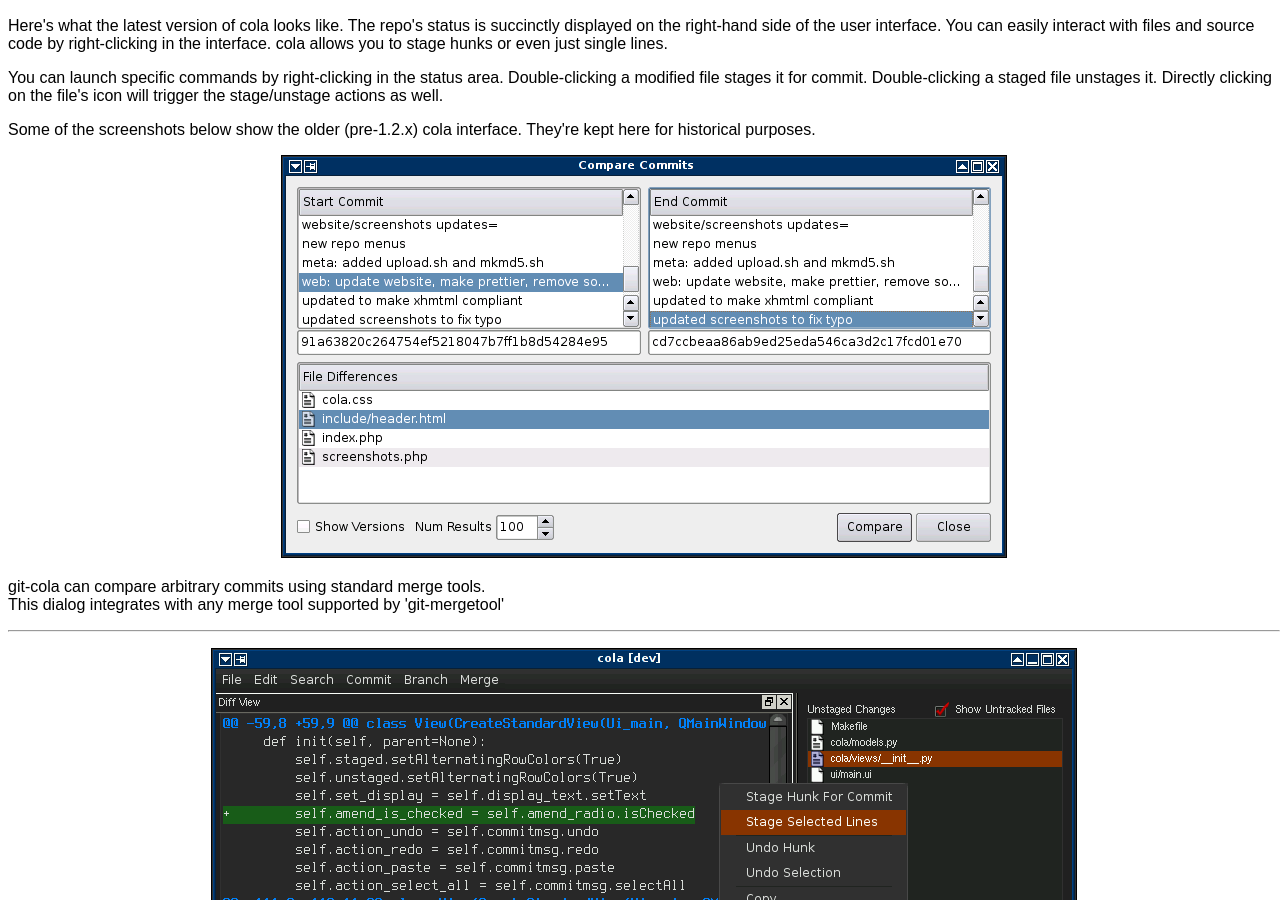
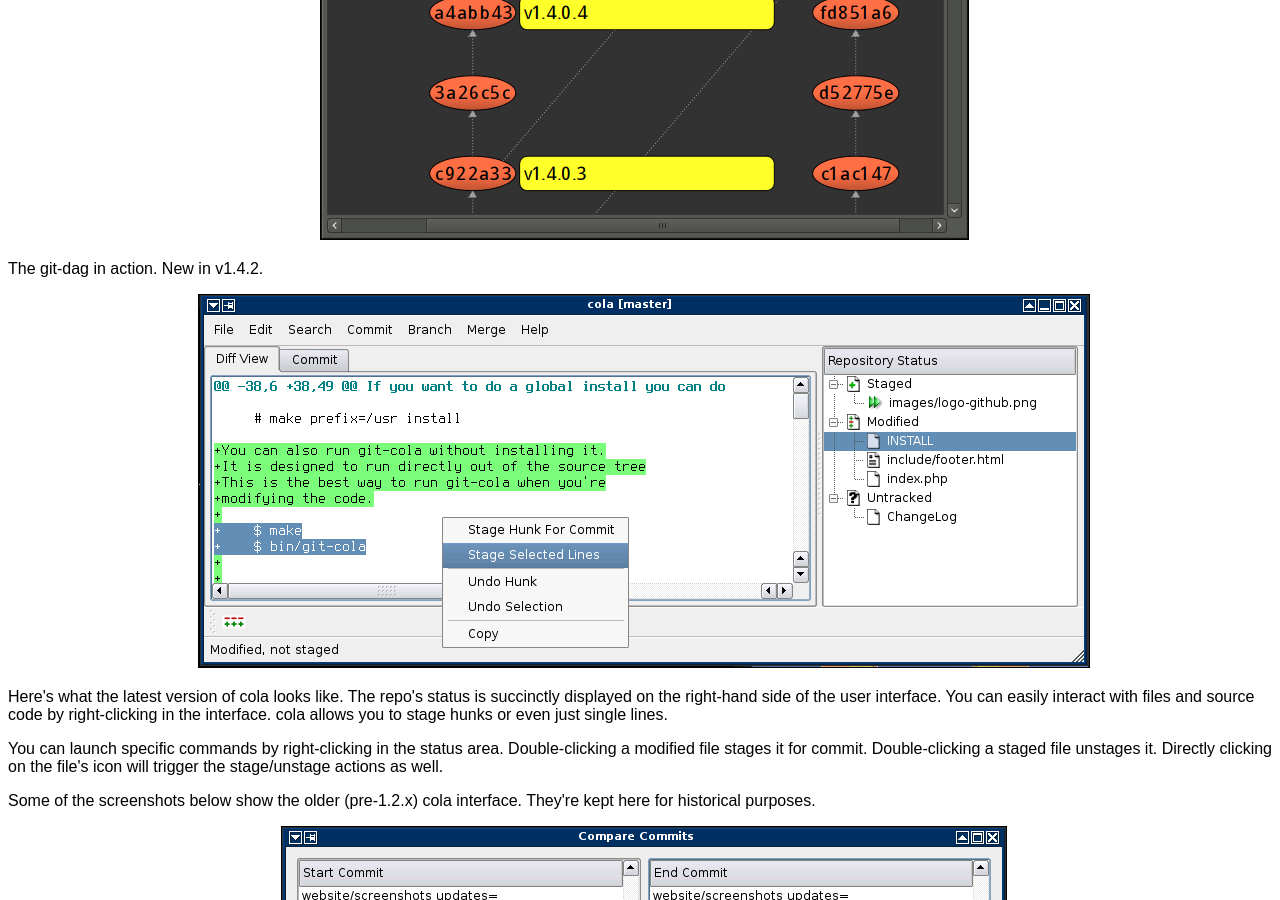
Before and after one commit to git-cola/git-cola.github.io, a Jekyll site: the page built from screenshots.html, in a window 1280 px wide and 900 px high, scrolled down 536 px. Built offline with Jekyll 4.4.1, drawn with Linux system fonts in a browser that asks for light colours.

Commit message:
screenshots: Add git-dag
Signed-off-by: David Aguilar <davvid@gmail.com>

```diff
--- a/screenshots.html
+++ b/screenshots.html
@@ -2,6 +2,11 @@
 title: "git-cola: Screenshots"
 layout: logo-top-back
 ---
+<p class="centered"><img src="images/git-dag.png" alt="git dag" /></p>
+<p>
+The git-dag in action.  New in v1.4.2.
+</p>
+
 <p class="centered"><img src="images/linux.png" alt="cola on linux" /></p>
 <p>Here's what the latest version of cola looks like.
 The repo's status is succinctly displayed on the right-hand
```
Also changed, not shown: images/git-dag.png (added).
